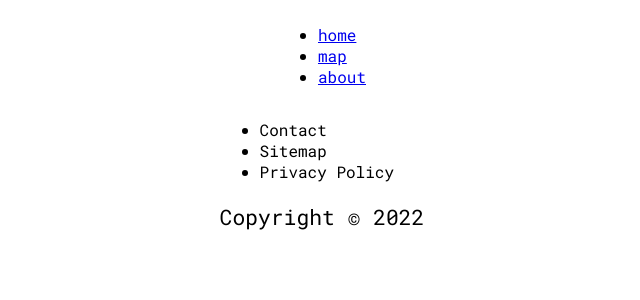
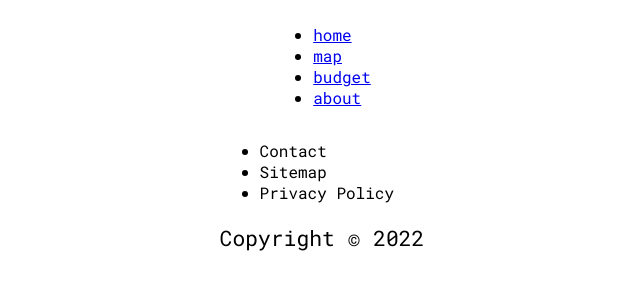
Before and after one commit to nasriv/affordability_web_app, a Django app: page /map/base in a window 1280 px wide. Shown: the top 300 px of the page, without its empty margins (318-958 px from the left). Run offline with Django 4.2, Linux system fonts and the light colour scheme.

```diff
--- a/affordWebApp/affordWebApp/settings.py
+++ b/affordWebApp/affordWebApp/settings.py
@@ -11,7 +11,6 @@ https://docs.djangoproject.com/en/4.0/ref/settings/
 """
 
 from pathlib import Path
-import os
 
 # Build paths inside the project like this: BASE_DIR / 'subdir'.
 BASE_DIR = Path(__file__).resolve().parent.parent
--- a/affordWebApp/map/templates/base_file.html
+++ b/affordWebApp/map/templates/base_file.html
@@ -18,6 +18,7 @@
         <ul>
             <li><a href="home">home</a></li>
             <li><a href="index">map</a></li>
+            <li><a href="#">budget</a></li>
             <li><a href="about">about</a></li>
         </ul>
     </nav>
```
Also changed, not shown: 1 other file.
